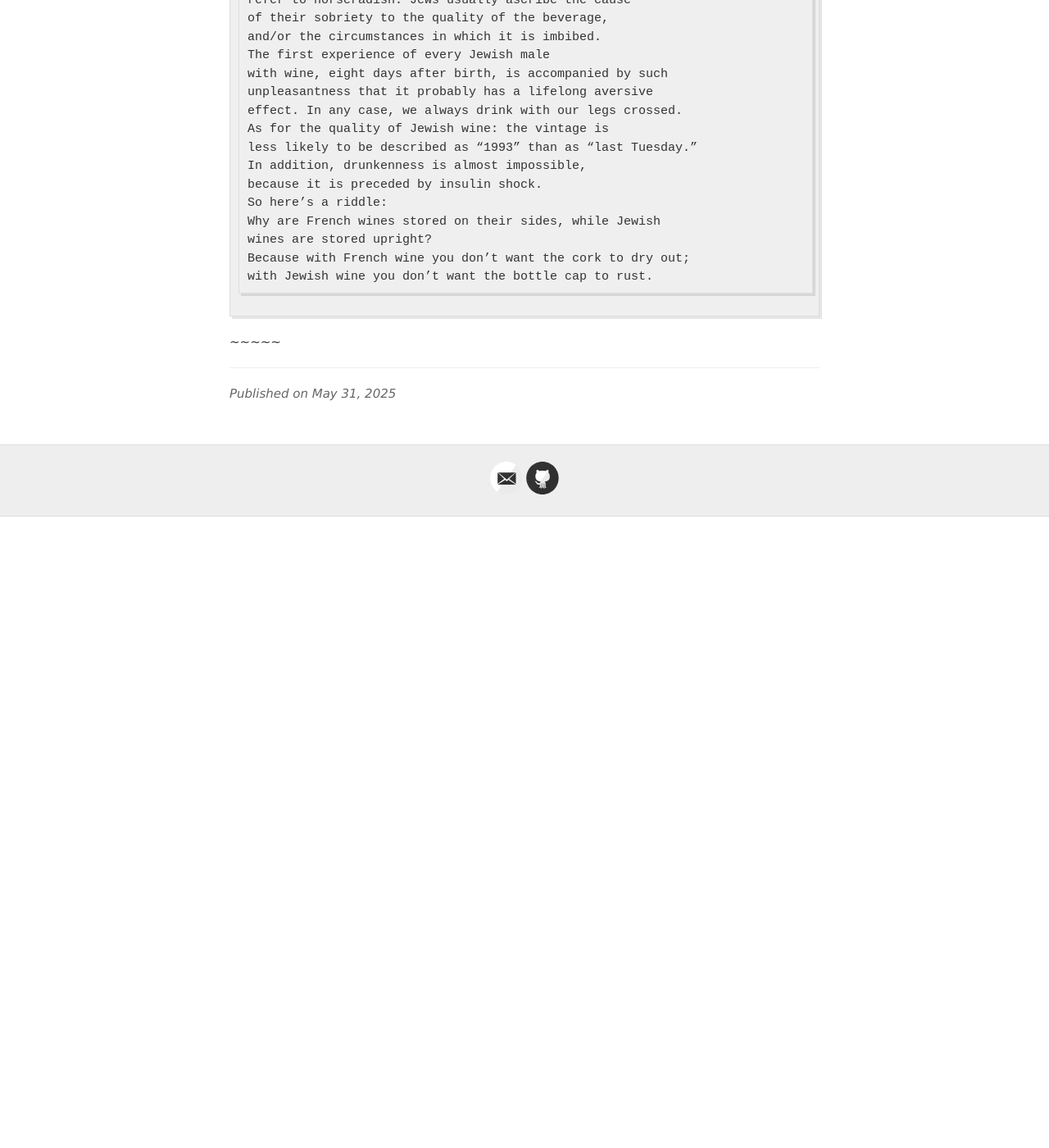
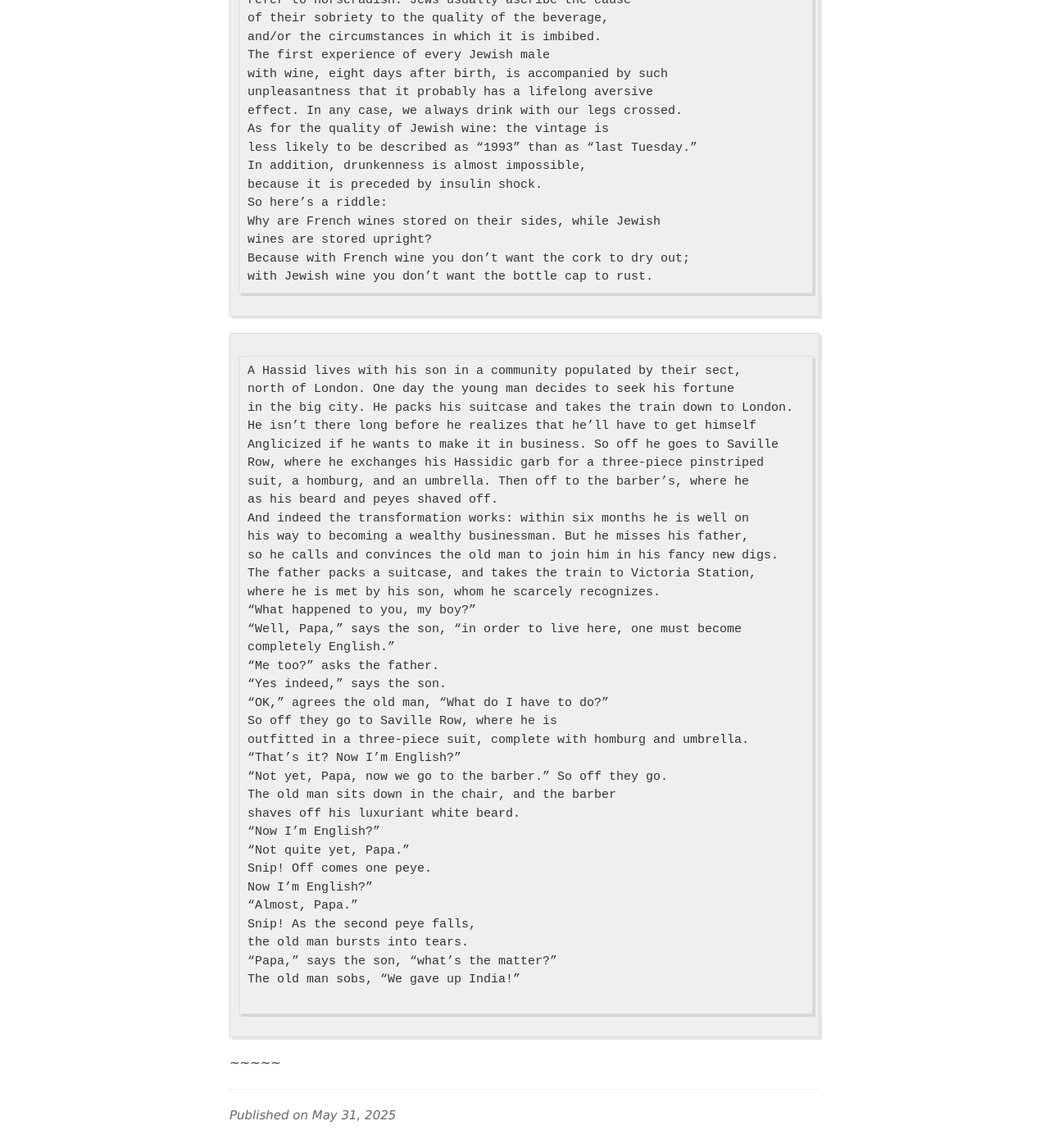
Before and after one commit to jvmallow/jvmallow.github.io, a Jekyll site: the page built from _posts/2025-05-31-Jewish_Humor.md, in a window 1280 px wide and 1400 px high, scrolled down 13540 px. Shown: the whole window at 82% size. Built offline with Jekyll 4.4.1, drawn with Linux system fonts in a browser that asks for light colours; a script that is not in the unit is left out; before the commit the page ends 14170 px from its top, so only the background shows below that.

Commit message:
Update 2025-05-31-Jewish_Humor.md

```diff
--- a/_posts/2025-05-31-Jewish_Humor.md
+++ b/_posts/2025-05-31-Jewish_Humor.md
@@ -552,3 +552,40 @@ with Jewish wine you don’t want the bottle cap to rust.
 ~~~~~
 
 ~~~~~
+A Hassid lives with his son in a community populated by their sect,
+north of London. One day the young man decides to seek his fortune
+in the big city. He packs his suitcase and takes the train down to London.
+He isn’t there long before he realizes that he’ll have to get himself
+Anglicized if he wants to make it in business. So off he goes to Saville
+Row, where he exchanges his Hassidic garb for a three-piece pinstriped
+suit, a homburg, and an umbrella. Then off to the barber’s, where he
+as his beard and peyes shaved off.
+And indeed the transformation works: within six months he is well on
+his way to becoming a wealthy businessman. But he misses his father,
+so he calls and convinces the old man to join him in his fancy new digs.
+The father packs a suitcase, and takes the train to Victoria Station,
+where he is met by his son, whom he scarcely recognizes.
+“What happened to you, my boy?”
+“Well, Papa,” says the son, “in order to live here, one must become
+completely English.”
+“Me too?” asks the father.
+“Yes indeed,” says the son.
+“OK,” agrees the old man, “What do I have to do?”
+So off they go to Saville Row, where he is
+outfitted in a three-piece suit, complete with homburg and umbrella.
+“That’s it? Now I’m English?”
+“Not yet, Papa, now we go to the barber.” So off they go.
+The old man sits down in the chair, and the barber
+shaves off his luxuriant white beard.
+“Now I’m English?”
+“Not quite yet, Papa.”
+Snip! Off comes one peye.
+Now I’m English?”
+“Almost, Papa.”
+Snip! As the second peye falls,
+the old man bursts into tears.
+“Papa,” says the son, “what’s the matter?”
+The old man sobs, “We gave up India!”
+
+~~~~~
+~~~~~
```
